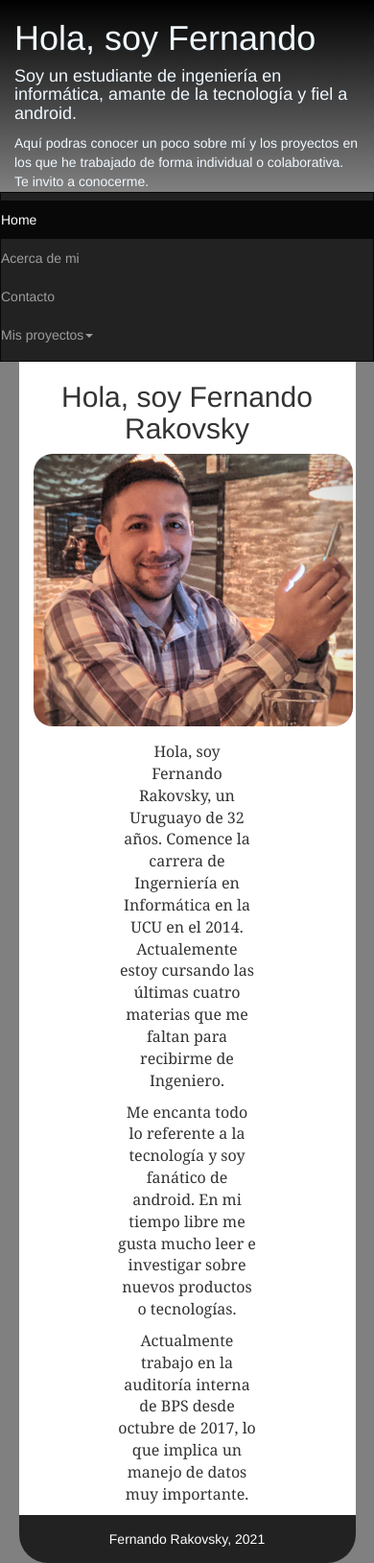
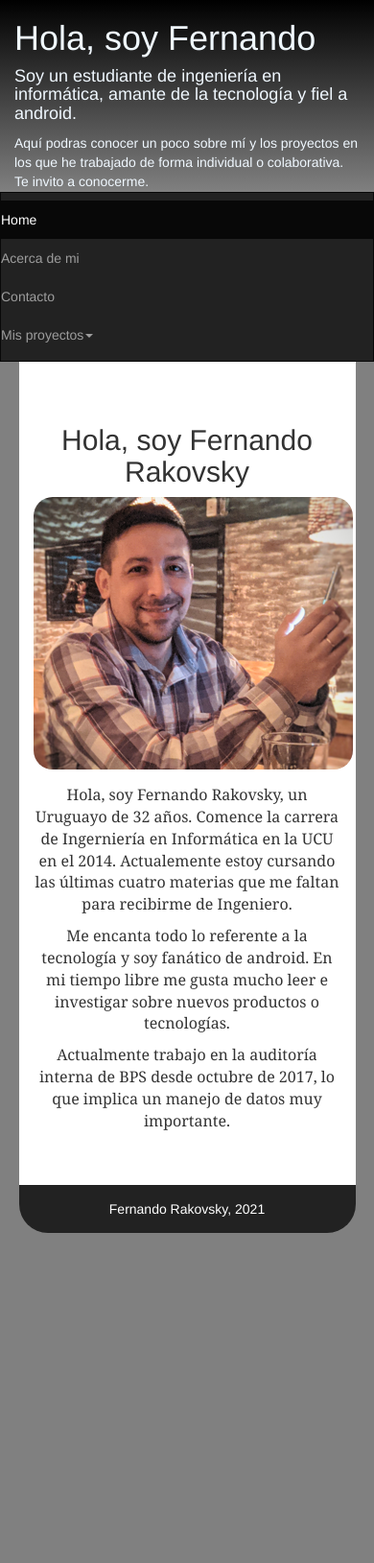
Before and after one commit to Nandorak/Nandorak.github.io, a plain HTML site: page about.html in a window 390 px wide. Shown: the whole page at 96% size. After the commit the page ends 1285 px from the top, so only its background shows below. Drawn offline with nearby package versions, Linux system fonts and the light colour scheme.

Commit message:
Fix about.html

```diff
--- a/about.html
+++ b/about.html
@@ -5,6 +5,43 @@
     <title>Portfolio - Fernando Rakovsky</title>
     <meta charset="utf-8">
     <meta name="viewport" content="width=device-width, initial-scale=1">
+    <style>
+        * {
+          box-sizing: border-box;
+        }
+
+        .row::after {
+          content: "";
+          clear: both;
+          display: block;
+        }
+
+        [class*="col-"] {
+          float: left;
+          padding: 15px;
+        }
+
+        /* For desktop: */
+        .col-1 {width: 8.33%;}
+        .col-2 {width: 16.66%;}
+        .col-3 {width: 25%;}
+        .col-4 {width: 33.33%;}
+        .col-5 {width: 41.66%;}
+        .col-6 {width: 50%;}
+        .col-7 {width: 58.33%;}
+        .col-8 {width: 66.66%;}
+        .col-9 {width: 75%;}
+        .col-10 {width: 83.33%;}
+        .col-11 {width: 91.66%;}
+        .col-12 {width: 100%;}
+
+        @media only screen and (max-width: 768px) {
+          /* For mobile phones: */
+          [class*="col-"] {
+            width: 100%;
+          }
+        }
+        </style>
     <link rel="stylesheet" href="https://maxcdn.bootstrapcdn.com/bootstrap/3.4.1/css/bootstrap.min.css">
     <script src="https://ajax.googleapis.com/ajax/libs/jquery/3.5.1/jquery.min.js"></script>
     <script src="https://maxcdn.bootstrapcdn.com/bootstrap/3.4.1/js/bootstrap.min.js"></script>
@@ -38,12 +75,20 @@
     });</script>
 
     <div class="container-fluid" style="background-color: white; width: 90%; margin-top: 0; text-align: center;">
-        <h2>Hola, soy Fernando Rakovsky</h2>
-        <img src="static/yo.PNG" alt="Fernando Rakovsky" style="margin-bottom: 15px; border-radius: 20px;"/>
-        <div style="width: 45%; margin: auto;">
-            <p style="font-size:medium; font-family: Georgia, 'Times New Roman', Times, serif;">Hola, soy Fernando Rakovsky, un Uruguayo de 32 años. Comence la carrera de Ingerniería en Informática en la UCU en el 2014. Actualemente estoy cursando las últimas cuatro materias que me faltan para recibirme de Ingeniero.</p>
-            <p style="font-size:medium; font-family: Georgia, 'Times New Roman', Times, serif;">Me encanta todo lo referente a la tecnología y soy fanático de android. En mi tiempo libre me gusta mucho leer e investigar sobre nuevos productos o tecnologías.</p>
-            <p style="font-size:medium; font-family: Georgia, 'Times New Roman', Times, serif;">Actualmente trabajo en la auditoría interna de BPS desde octubre de 2017, lo que implica un manejo de datos muy importante.</p>
+        <div class="row" style="text-align: center;">
+            <div class="col-3 left">
+            </div>
+            <div class="col-6" style="text-align: center;">
+                <h2>Hola, soy Fernando Rakovsky</h2>
+                <img src="static/yo.PNG" alt="Fernando Rakovsky" style="margin-bottom: 15px; border-radius: 20px;"/>
+                <div>
+                    <p style="font-size:medium; font-family: Georgia, 'Times New Roman', Times, serif;">Hola, soy Fernando Rakovsky, un Uruguayo de 32 años. Comence la carrera de Ingerniería en Informática en la UCU en el 2014. Actualemente estoy cursando las últimas cuatro materias que me faltan para recibirme de Ingeniero.</p>
+                    <p style="font-size:medium; font-family: Georgia, 'Times New Roman', Times, serif;">Me encanta todo lo referente a la tecnología y soy fanático de android. En mi tiempo libre me gusta mucho leer e investigar sobre nuevos productos o tecnologías.</p>
+                    <p style="font-size:medium; font-family: Georgia, 'Times New Roman', Times, serif;">Actualmente trabajo en la auditoría interna de BPS desde octubre de 2017, lo que implica un manejo de datos muy importante.</p>
+                </div>
+            </div>
+            <div class="col-3 right" style="text-align: center;">
+            </div>
         </div>
     </div>
 
```
Also changed, not shown: index.html (+1 -1 lines).
